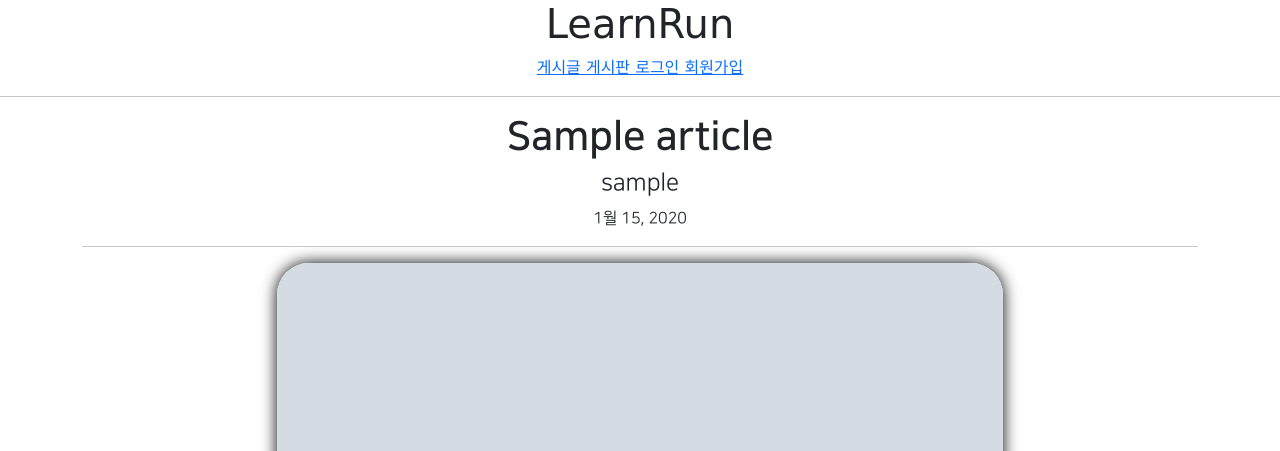
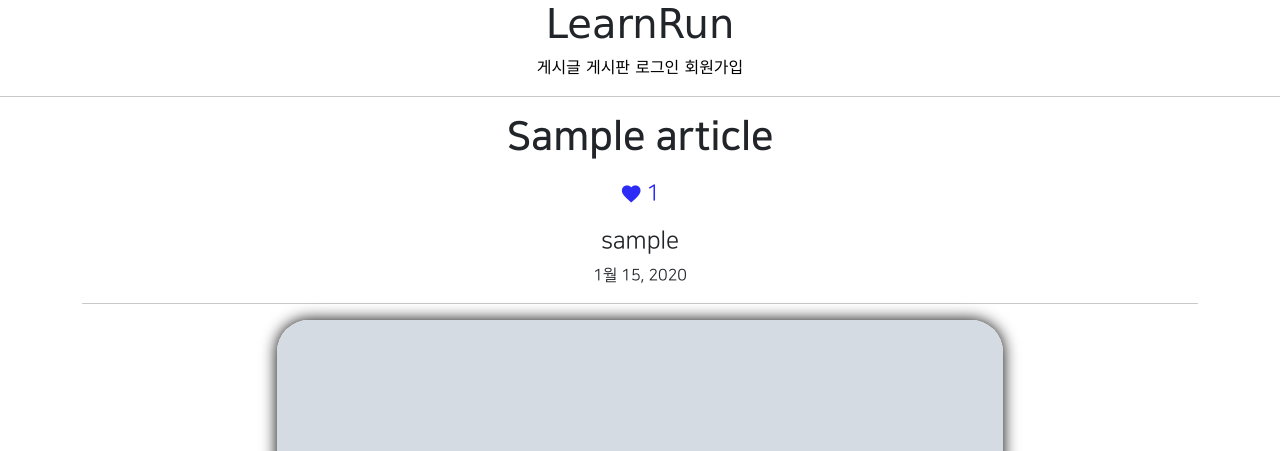
Before and after one commit to RunLearn/LearnRun-django-web, a Django app: page /articles/detail/1 in a window 1280 px wide. Shown: the top 451 px of the page. Run offline with Django 3.2, Linux system fonts and the light colour scheme; tables that the repository leaves empty hold one stand-in row (values such as "Sample post"); grey boxes marked "Sample" are stand-in pictures; parts of the project's set-up code (start-up, migrations or seed data) failed here and were passed over; some libraries are stand-ins or nearby versions; some web fonts are replaced.

Commit message:
8/24 commit 3

```diff
--- a/articleapp/templates/articleapp/detail.html
+++ b/articleapp/templates/articleapp/detail.html
@@ -6,6 +6,16 @@
             <div>
                 {# 게시글 제목, 글쓴이 ,작성일자 #}
                 <h1 class="NNS_B">{{ target_article.title }}</h1>
+                <div class="my-3">
+                    <a href="{% url 'likeapp:article_like' article_pk=target_article.pk%}"
+                        class = 'material-icons'
+                        style = "vertical-align: middle; font-size: 1.4rem; color: #2c2cf6">
+                        favorite
+                    </a>
+                    <span style = "vertical-align: middle; font-size: 1.4rem; color: #2c2cf6">
+                        {{ target_article.like }}
+                    </span>
+                </div>
                 <h4>{{ target_article.writer.profile.nickname }}</h4>
                 <p>{{ target_article.created_at }}</p>
             </div>
--- a/likeapp/urls.py
+++ b/likeapp/urls.py
@@ -1,5 +1,9 @@
+from django.urls import path
+
+from likeapp.views import LikeArticleView
+
 app_name = 'likeapp'
 
 urlpatterns = [
-
+    path('article/<int:article_pk>', LikeArticleView.as_view(), name='article_like'),
 ]
--- a/static/base.css
+++ b/static/base.css
@@ -67,3 +67,12 @@
         font-size: 13px;
     }
 }
+
+a{
+    text-decoration: none;
+    color: black;
+}
+
+a:hover {
+    color: black;
+}
```
Also changed, not shown: likeapp/views.py (+30 -0 lines).
